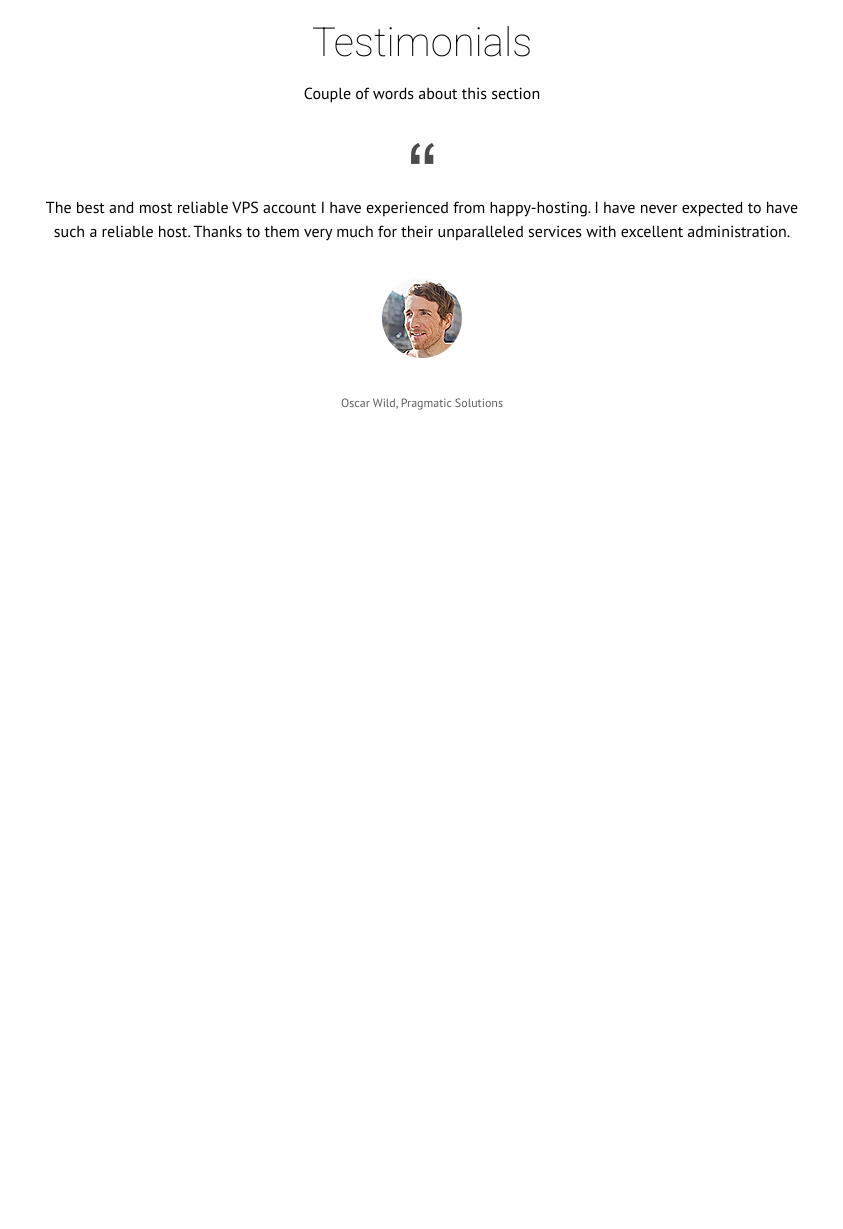
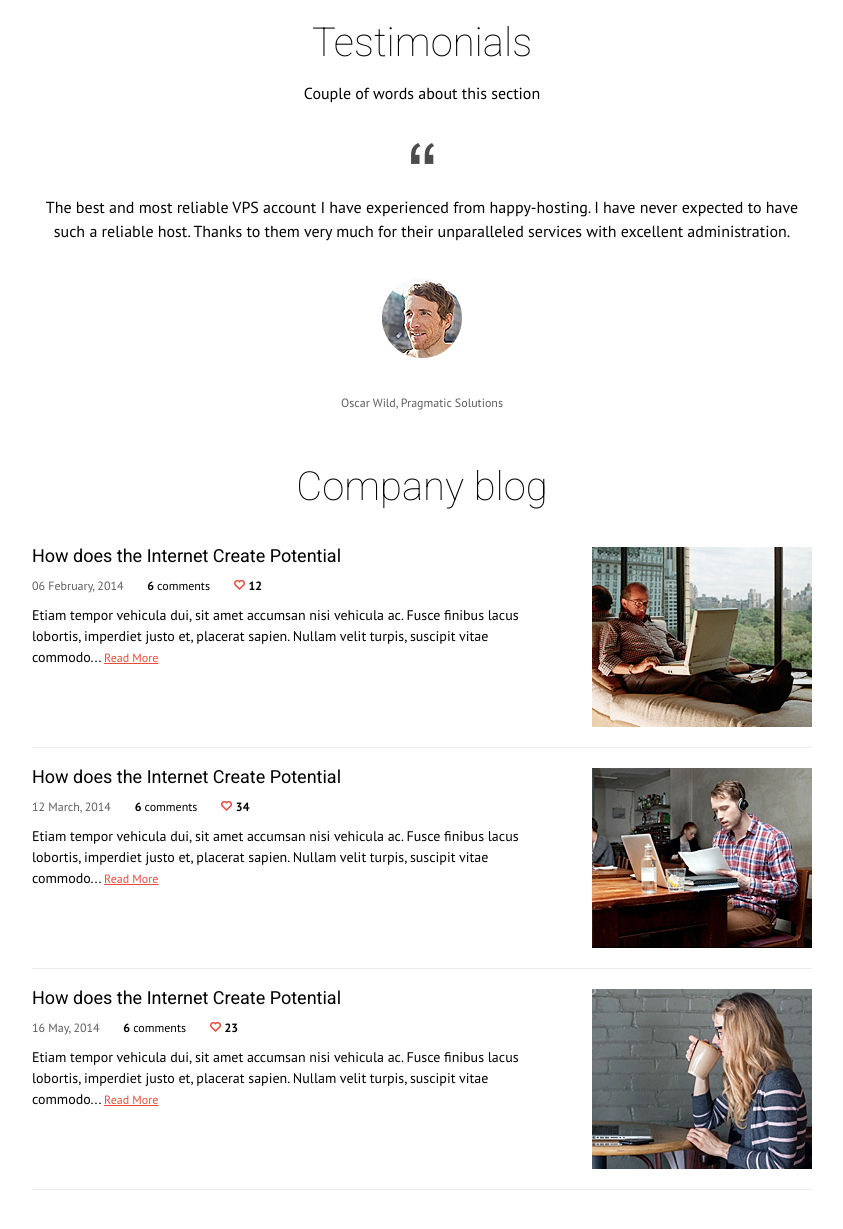
Before and after one commit to shepilova/hosting-project, a plain HTML site: page index.html in a window 1280 px wide. Shown: the part 2312-3541 px from the top of the page, without its empty margins (218-1061 px from the left). Before the commit the page ends 2759 px from the top, so only its background shows below. Drawn offline with Linux system fonts and the light colour scheme.

Commit message:
added company blog section

```diff
--- a/index.html
+++ b/index.html
@@ -286,5 +286,62 @@
 		</div> <!-- container -->
 	</div> <!-- testimonials -->
 
+
+	<div class="company-blog">
+		<div class="container">
+			<div class="company-blog-inner">
+				<h1 class="main-title blog-title">Company blog</h1>
+
+				<div class="arcticles-item">
+					<div class="arcticle-content">
+						<h1 class="main-title arcticle-title">How does the Internet Create Potential</h1>
+						<time class="datetime">06 February, 2014</time>
+						<p class="comments"><span class="info-bold">6 </span>comments</p>
+						<div class="likes">
+							<img class="like-img" src="img/like-img.png" alt="">
+							<p class="like-amount">12</p>
+						</div> <!-- likes -->
+
+						<p class="arcticle-text">Etiam tempor vehicula dui, sit amet accumsan nisi vehicula ac. Fusce finibus lacus lobortis, imperdiet justo et, placerat sapien. Nullam velit turpis, suscipit vitae commodo... <a class="strengths-link" href="">Read More</a></p>
+					</div> <!-- arcticle-content -->
+
+					<img class="arcticle-photo" src="img/arcticle-photo-1.png" alt="">
+				</div> <!-- arcticle-item -->
+
+				<div class="arcticles-item">
+					<div class="arcticle-content">
+						<h1 class="main-title arcticle-title">How does the Internet Create Potential</h1>
+						<time class="datetime">12 March, 2014</time>
+						<p class="comments"><span class="info-bold">6 </span>comments</p>
+						<div class="likes">
+							<img class="like-img" src="img/like-img.png" alt="">
+							<p class="like-amount">34</p>
+						</div> <!-- likes -->
+
+						<p class="arcticle-text">Etiam tempor vehicula dui, sit amet accumsan nisi vehicula ac. Fusce finibus lacus lobortis, imperdiet justo et, placerat sapien. Nullam velit turpis, suscipit vitae commodo... <a class="strengths-link" href="">Read More</a></p>
+					</div> <!-- arcticle-content -->
+
+					<img class="arcticle-photo" src="img/arcticle-photo-2.png" alt="">
+				</div> <!-- arcticle-item -->
+
+				<div class="arcticles-item">
+					<div class="arcticle-content">
+						<h1 class="main-title arcticle-title">How does the Internet Create Potential</h1>
+						<time class="datetime">16 May, 2014</time>
+						<p class="comments"><span class="info-bold">6 </span>comments</p>
+						<div class="likes">
+							<img class="like-img" src="img/like-img.png" alt="">
+							<p class="like-amount">23</p>
+						</div> <!-- likes -->
+
+						<p class="arcticle-text">Etiam tempor vehicula dui, sit amet accumsan nisi vehicula ac. Fusce finibus lacus lobortis, imperdiet justo et, placerat sapien. Nullam velit turpis, suscipit vitae commodo... <a class="strengths-link" href="">Read More</a></p>
+					</div> <!-- arcticle-content -->
+
+					<img class="arcticle-photo" src="img/arcticle-photo-3.png" alt="">
+				</div> <!-- arcticle-item -->
+			</div> <!-- company-blog-inner -->
+		</div> <!-- container -->
+	</div> <!-- company-blog -->
+
 </body>
 </html>
--- a/style.css
+++ b/style.css
@@ -653,3 +653,69 @@ body {
 	font-size: 12px;
 	color: #5e5e5e;
 }
+
+
+/* Company-blog
+=========================*/
+.company-blog {
+	width: 100%;
+	background-color: #fff;
+}
+
+.company-blog-inner {
+	width: 100%;
+	max-width: 780px;
+	margin: 0 auto;
+	padding: 20px 0;
+
+	color: #000;
+	text-align: center;
+}
+
+.blog-title {
+	margin-bottom: 40px;
+}
+
+/* Arcticles
+=========================*/
+.arcticles-item {
+	display: flex;
+	justify-content: space-between;
+	text-align: left;
+	margin-bottom: 20px;
+	padding-bottom: 20px;
+
+	border-bottom: 1px solid #ebebeb;
+}
+
+.arcticle-content {
+	max-width: 540px;
+	padding: 0 20px 20px 0;
+}
+
+.arcticle-title {
+	font-size: 18px;
+	font-weight: 400;
+	margin-bottom: 10px;
+}
+
+.datetime {
+	font-size: 12px;
+	color: #5e5e5e;
+}
+
+.comments {
+	font-size: 12px;
+	font-weight: 400;
+}
+
+.datetime, .comments, .likes, .like-amount {
+	display: inline-block;
+	margin-right: 20px;
+	margin-bottom: 5px;
+}
+
+.like-amount {
+	font-size: 12px;
+	font-weight: 700;
+}
```
Also changed, not shown: img/arcticle-photo-1.png (added), img/arcticle-photo-2.png (added), img/arcticle-photo-3.png (added), img/like-img.png (added).
